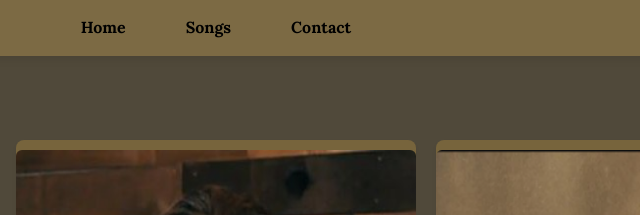
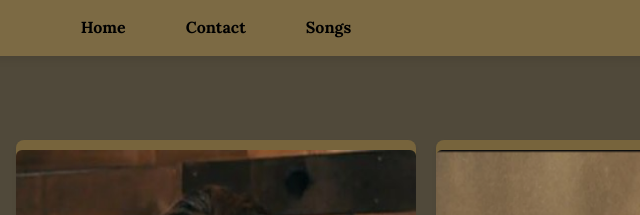
Before and after one commit to celler6/worshipmusic, a plain HTML site: page index.html in a window 1280 px wide. Shown: the top 215 px of the page, 424-1064 px from the left. Drawn offline with Linux system fonts and the light colour scheme.

Commit message:
Update index.html

```diff
--- a/index.html
+++ b/index.html
@@ -45,9 +45,9 @@
 		<nav>
   <ul>
     <li><a href="#home">Home</a></li>
-    <li><a href="#songs">Songs</a></li>
-    <li><a href="#contact">Contact</a></li>
-  </ul>
+	  <li><a href="#contact">Contact</a></li>
+	   <li><a href="#song">Songs</a></li>
+	</ul>
 </nav>
 		<section id="home"></section>
 		<div class="image-row">
@@ -85,7 +85,7 @@
       <td>5</td>
     </tr>
 	</table>
-	<section id= "songs"></section>
+	<section id="song"></section>
 	<iframe width="560" height="315" src="https://www.youtube.com/embed/yiihfvUELFs?si=HRWrSyyTgN6m6slA" title="YouTube video player" frameborder="0" allow="accelerometer; autoplay; clipboard-write; encrypted-media; gyroscope; picture-in-picture; web-share" referrerpolicy="strict-origin-when-cross-origin" allowfullscreen></iframe>
 		<audio controls>
   <source src="assest/11L-Instrumental_worship-1750896603172.mp3" type="audio/mpeg">
```
